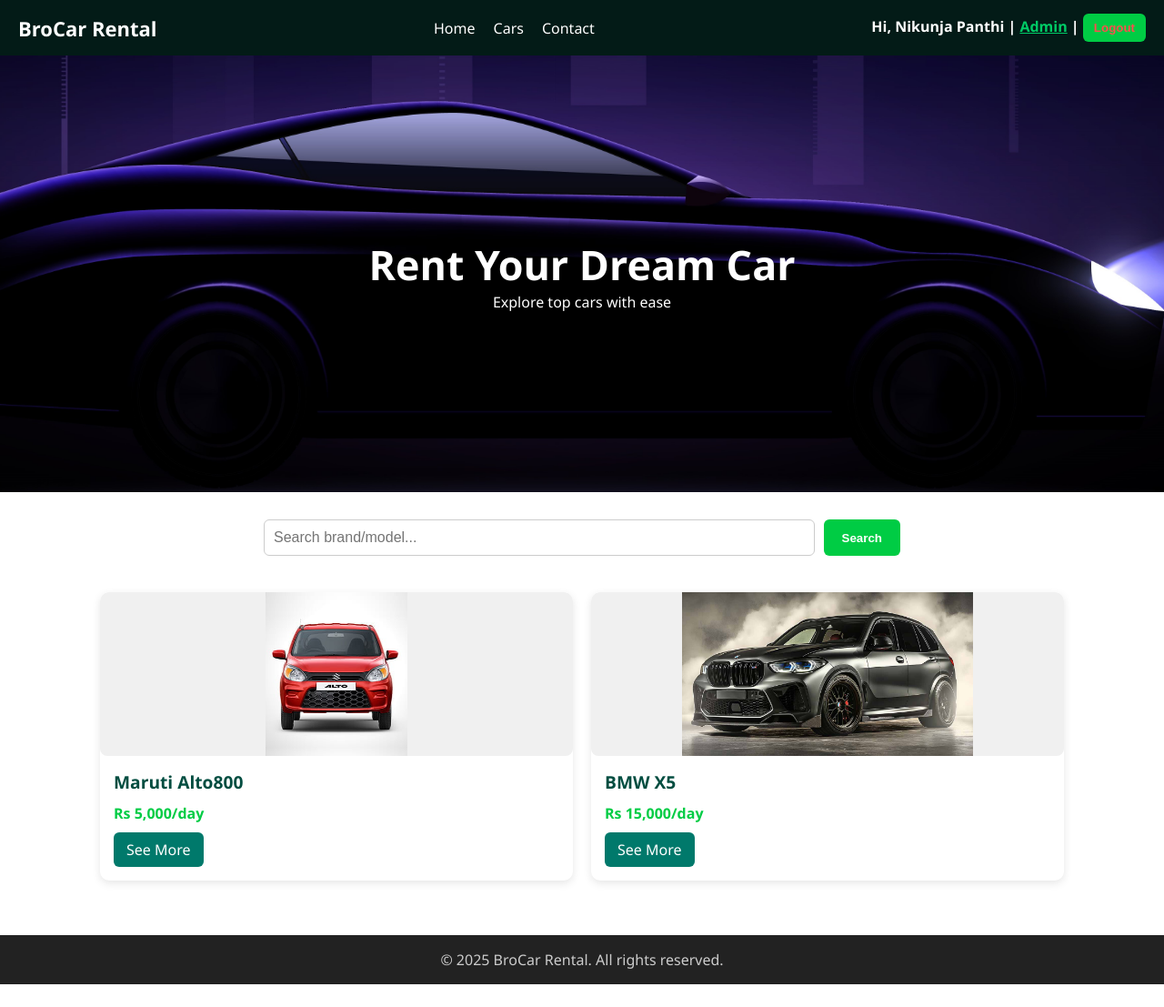
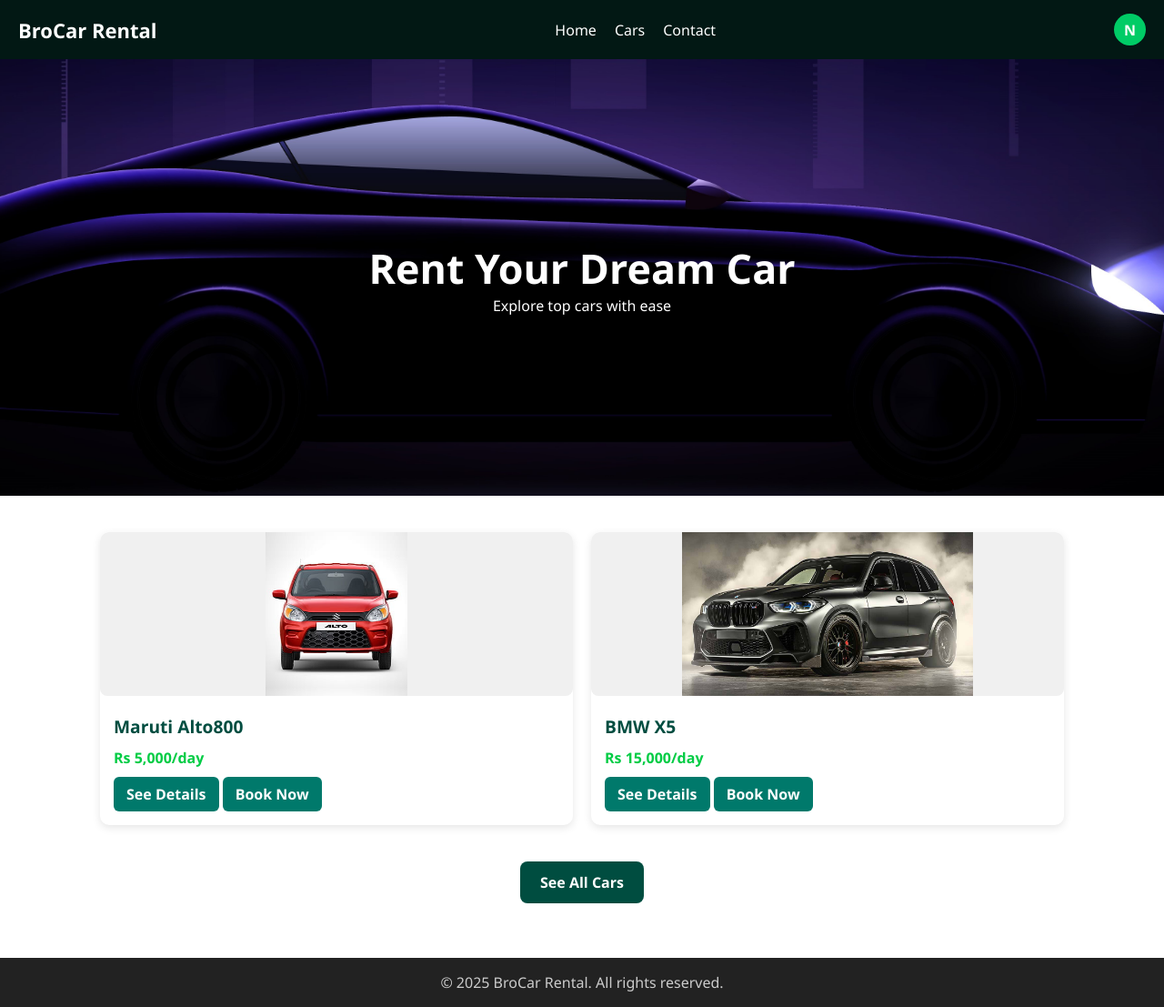
Before and after one commit to nikunjpanthi1/brocar_rental, a PHP site: page /index.php in a window 1280 px wide. Shown: the whole page at 91% size. Before the commit the page ends 1082 px from the top, so only its background shows below. Run offline with PHP 8.4, Linux system fonts and the light colour scheme; a user stored in the database is signed in; data comes from the database, SQL or seed files in the repository.

Commit message:
Update index.php
good changes to UI,  Search function with filters, cars.php linked

```diff
--- a/index.php
+++ b/index.php
@@ -1,83 +1,103 @@
 <?php
 session_start();
 require 'db.php';
-
-$viewCarId = isset($_GET['view']) ? (int)$_GET['view'] : null;
-
-if ($viewCarId) {
-    $stmt = $conn->prepare("SELECT * FROM cars WHERE car_id = ?");
-    $stmt->bind_param("i", $viewCarId);
-    $stmt->execute();
-    $car = $stmt->get_result()->fetch_assoc();
-
-    $imgStmt = $conn->prepare("SELECT * FROM car_images WHERE car_id = ?");
-    $imgStmt->bind_param("i", $viewCarId);
-    $imgStmt->execute();
-    $carImages = $imgStmt->get_result();
-} else {
-    $search = $_GET['search'] ?? '';
-    $fuel = $_GET['fuel'] ?? '';
-    $trans = $_GET['trans'] ?? '';
-    $seater = $_GET['seater'] ?? '';
-    $terrain = $_GET['terrain'] ?? '';
-    $luxury = $_GET['luxury'] ?? '';
-
-    $query = "SELECT * FROM cars WHERE quantity > 0";
-    if ($search) $query .= " AND (brand LIKE '%$search%' OR model LIKE '%$search%')";
-    if ($fuel) $query .= " AND fuel_type = '$fuel'";
-    if ($trans) $query .= " AND transmission = '$trans'";
-    if ($seater) $query .= " AND seater = '$seater'";
-    if ($terrain) $query .= " AND terrain = '$terrain'";
-    if ($luxury !== '') $query .= " AND luxury = '$luxury'";
-    $query .= " ORDER BY created_at DESC";
-
-    $cars = $conn->query($query);
-}
-
 $userLoggedIn = isset($_SESSION['name']);
-$userName = $_SESSION['name'] ?? '';
-$userType = $_SESSION['user_type'] ?? '';
+$userName     = $_SESSION['name'] ?? '';
+$userType     = $_SESSION['user_type'] ?? '';
+$cars = $conn->query("
+  SELECT *
+  FROM cars
+  WHERE quantity > 0
+  ORDER BY created_at DESC
+  LIMIT 3
+");
 ?>
-
 <!DOCTYPE html>
 <html lang="en">
 <head>
   <meta charset="UTF-8" />
   <meta name="viewport" content="width=device-width, initial-scale=1.0"/>
   <title>BroCar Rental</title>
-  <link rel="stylesheet" href="https://cdn.jsdelivr.net/npm/swiper@9/swiper-bundle.min.css" />
+  <link
+    rel="stylesheet"
+    href="https://cdn.jsdelivr.net/npm/swiper@9/swiper-bundle.min.css"
+  />
   <style>
-    * {margin: 0; padding: 0; box-sizing: border-box;}
-    body {font-family: 'Segoe UI', sans-serif; background: #fff; color: #333;}
-
+    * {
+      margin: 0;
+      padding: 0;
+      box-sizing: border-box;
+    }
+    body {
+      font-family: 'Segoe UI', sans-serif;
+      background: #fff;
+      color: #333;
+    }
     .navbar {
-      background:rgb(3, 27, 23);
+      background: rgb(2, 24, 20);
       padding: 15px 20px;
       display: flex;
       justify-content: space-between;
       align-items: center;
     }
-    button{
-      background: #00cc44;
+    .navbar .logo a {
       color: white;
-      border: none;
-      padding: 8px 12px;
-      border-radius: 6px;
+      font-weight: bold;
+      font-size: 22px;
+      text-decoration: none;
+    }
+    .nav-links {
+      list-style: none;
+      display: flex;
+      gap: 20px;
+    }
+    .nav-links a {
+      color: white;
+      text-decoration: none;
+      font-weight: 500;
+    }
+    .nav-links a:hover {
+      color: #00cc66;
+    }
+    .profile {
+      position: relative;
+      display: flex;
+      align-items: center;
+      gap: 10px;
+    }
+    .profile-icon {
+      width: 35px;
+      height: 35px;
+      background: #00cc66;
+      color: white;
+      border-radius: 50%;
+      display: flex;
+      justify-content: center;
+      align-items: center;
+      font-weight: bold;
       cursor: pointer;
-      font-weight: bold;
     }
-    .navbar .logo {color: white; font-weight: bold; font-size: 22px;}
-    .nav-links {list-style: none; display: flex; gap: 20px;}
-    .nav-links a {
-      color: white; text-decoration: none; font-weight: 500;
+    .dropdown {
+      position: absolute;
+      top: 45px;
+      right: 0;
+      background: white;
+      border: 1px solid #ccc;
+      border-radius: 8px;
+      overflow: hidden;
+      box-shadow: 0 4px 10px rgba(0,0,0,0.1);
+      display: none;
     }
-    .nav-links a:hover {color: #00cc66;}
-
-    .profile {
-      color: white;
-      font-weight: 600;
+    .dropdown a {
+      display: block;
+      padding: 10px 15px;
+      color: #333;
+      text-decoration: none;
+      font-weight: 500;
     }
-
+    .dropdown a:hover {
+      background: #f0f0f0;
+    }
     .hero {
       background: url('images/navbg.jpg') center/cover no-repeat;
       height: 60vh;
@@ -91,30 +111,6 @@
     .hero h1 {
       font-size: 2.8rem;
     }
-
-    .search-bar {
-      max-width: 700px;
-      margin: 30px auto;
-      display: flex;
-      gap: 10px;
-    }
-    .search-bar input {
-      flex: 1;
-      padding: 10px;
-      border-radius: 6px;
-      border: 1px solid #ccc;
-      font-size: 1rem;
-    }
-    .search-bar button {
-      padding: 10px 20px;
-      background: #00cc44;
-      border: none;
-      color: white;
-      font-weight: bold;
-      border-radius: 6px;
-      cursor: pointer;
-    }
-
     .cars-container {
       max-width: 1100px;
       margin: 40px auto;
@@ -123,13 +119,16 @@
       gap: 20px;
       padding: 0 20px;
     }
-
     .car-card {
       background: white;
       border-radius: 10px;
-      box-shadow: 0 3px 10px rgba(0, 0, 0, 0.1);
+      box-shadow: 0 3px 10px rgba(0,0,0,0.1);
       overflow: hidden;
       transition: 0.3s;
+    }
+    .car-card:hover {
+      transform: translateY(-5px);
+      box-shadow: 0 6px 18px rgba(0,0,0,0.15);
     }
     .car-card img {
       width: 100%;
@@ -137,10 +136,7 @@
       object-fit: contain;
       background-color: #f0f0f0;
       border-radius: 8px;
-  display: block;
-  margin: 0 auto;
     }
-
     .car-card .car-content {
       padding: 15px;
     }
@@ -153,7 +149,7 @@
       font-weight: 700;
       color: #00cc44;
     }
-    .details-btn {
+    .btn {
       display: inline-block;
       margin-top: 10px;
       background: #00796b;
@@ -161,54 +157,75 @@
       padding: 8px 14px;
       border-radius: 6px;
       text-decoration: none;
+      font-weight: 600;
     }
-
-    .car-details {
+    .btn:hover {
+      background: #005e55;
+    }
+    .see-all-btn {
+      display: block;
+      text-align: center;
+      margin: 30px auto;
+      width: fit-content;
+      background: #004d40;
+      padding: 12px 22px;
+      border-radius: 8px;
+      color: white;
+      font-weight: bold;
+      text-decoration: none;
+    }
+    .details-section {
+      display: none;
       max-width: 800px;
       margin: 40px auto;
-      background: #fff;
+      background: white;
       padding: 20px;
       border-radius: 10px;
-      box-shadow: 0 4px 16px rgba(0, 0, 0, 0.1);
+      box-shadow: 0 4px 16px rgba(0,0,0,0.1);
     }
-
-    .swiper {
+    .details-section.visible {
+      display: block;
+    }
+    .details-section h2 {
+      margin-bottom: 20px;
+      color: #004d40;
+    }
+    .details-section .swiper {
       width: 100%;
       height: 300px;
       margin-bottom: 20px;
-      border-radius: 10px;
-      overflow: hidden;
     }
-    .swiper-wrapper {
-      display: flex;
-    }
-
-    .swiper-slide img {
+    .details-section .swiper-slide img {
       width: 100%;
       height: 100%;
       object-fit: contain;
     }
-
-    .car-details h2 {
-      color: #004d40;
-      margin-bottom: 20px;
+    .details-section p {
+      margin: 8px 0;
     }
-
-    .car-details p {
-      margin: 10px 0;
-    }
-
-    .btn-back {
+    .details-section .close-details,
+    .details-section .book-now {
       display: inline-block;
       margin-top: 20px;
-      background: #00796b;
+      padding: 8px 14px;
+      border-radius: 6px;
       color: white;
-      padding: 10px 20px;
-      border-radius: 6px;
       text-decoration: none;
       font-weight: bold;
     }
-
+    .details-section .close-details {
+      background: #dc3545;
+    }
+    .details-section .book-now {
+      background: #00cc66;
+      margin-left: 10px;
+    }
+    .details-section .close-details:hover {
+      background: #c82333;
+    }
+    .details-section .book-now:hover {
+      background: #00994d;
+    }
     footer {
       text-align: center;
       padding: 16px;
@@ -219,23 +236,28 @@
   </style>
 </head>
 <body>
-
   <nav class="navbar">
-    <div class="logo">BroCar Rental</div>
+    <div class="logo"><a href="index.php">BroCar Rental</a></div>
     <ul class="nav-links">
       <li><a href="index.php">Home</a></li>
-      <li><a href="#">Cars</a></li>
+      <li><a href="cars.php">Cars</a></li>
       <li><a href="#">Contact</a></li>
     </ul>
     <div class="profile">
       <?php if ($userLoggedIn): ?>
-        Hi, <?= htmlspecialchars($userName) ?>
-        <?php if ($userType === 'admin'): ?> |
-          <a href="admin_dashboard.php" style="color:#00cc66;">Admin</a>
+        <div class="profile-icon" onclick="toggleDropdown()">
+          <?= strtoupper(substr($userName,0,1)) ?>
+        </div>
+        <div id="dropdown" class="dropdown">
+          <a href="profile.php">View Profile</a>
+          <?php if ($userType === 'admin'): ?>
+            <a href="admin_dashboard.php">Admin Panel</a>
           <?php endif; ?>
-        | <button> <a href="logout.php" style="color:#ff4d4d; text-decoration:none;">Logout</a> </button>
+          <a href="logout.php" style="color:#ff4d4d;">Logout</a>
+        </div>
       <?php else: ?>
-        <button> <a href="login.php" style="text-decoration:none;">Login</a> | <a href="signup.php" style="text-decoration:none;">Signup</a></button>
+        <a href="login.php" style="color:white;">Login</a> |
+        <a href="signup.php" style="color:white;">Signup</a>
       <?php endif; ?>
     </div>
   </nav>
@@ -247,69 +269,96 @@
     </div>
   </section>
 
-  <?php if (!$viewCarId): ?>
-    <form method="GET" class="search-bar">
-      <input type="text" name="search" placeholder="Search brand/model..." value="<?= htmlspecialchars($search ?? '') ?>">
-      <button type="submit">Search</button>
-    </form>
-  <?php endif; ?>
-
   <main>
-    <?php if ($viewCarId && $car): ?>
-      <div class="car-details">
-        <h2><?= htmlspecialchars($car['brand'] . ' ' . $car['model']) ?></h2>
-
-        <?php if ($carImages && $carImages->num_rows > 0): ?>
-          <div class="swiper">
-            <div class="swiper-wrapper">
-              <?php while ($img = $carImages->fetch_assoc()): ?>
-                <div class="swiper-slide">
-                  <img src="images/<?= htmlspecialchars($img['image_path']) ?>" alt="<?= htmlspecialchars($img['label']) ?>">
-                </div>
-              <?php endwhile; ?>
-            </div>
-            <div class="swiper-button-next"></div>
-            <div class="swiper-button-prev"></div>
-          </div>
-        <?php else: ?>
-          <!-- fallback cover image if no additional images -->
-          <img src="images/<?= htmlspecialchars($car['image']) ?>" alt="<?= htmlspecialchars($car['model']) ?>" style="width:100%; height:300px; object-fit:cover; border-radius:10px; margin-bottom:20px;">
-        <?php endif; ?>
-
-        <p><strong>Price:</strong> Rs <?= number_format($car['price_per_day']) ?> / day</p>
-        <p><strong>Fuel:</strong> <?= htmlspecialchars($car['fuel_type']) ?></p>
-        <p><strong>Transmission:</strong> <?= htmlspecialchars($car['transmission']) ?></p>
-        <p><strong>Seater:</strong> <?= htmlspecialchars($car['seater']) ?></p>
-        <p><strong>Luxury:</strong> <?= ($car['luxury'] == 1) ? 'Yes' : 'No' ?></p>
-        <p><strong>Terrain:</strong> <?= htmlspecialchars($car['terrain']) ?></p>
-        <p><strong>Details:</strong><br><?= nl2br(htmlspecialchars($car['details'])) ?></p>
-
-        <a href="index.php" class="btn-back">&larr; Back to All Cars</a>
-      </div>
-
-    <?php elseif (!$viewCarId && isset($cars)): ?>
-      <div class="cars-container">
+    <div class="cars-container" id="car-list">
       <?php while ($car = $cars->fetch_assoc()): ?>
-          <div class="car-card">
-            <img src="images/<?= htmlspecialchars($car['image']) ?>" alt="<?= htmlspecialchars($car['model']) ?>">
+        <div class="car-card" data-car-id="<?= $car['car_id'] ?>">
+          <img src="images/<?= htmlspecialchars($car['image']) ?>" alt="">
           <div class="car-content">
-              <h3><?= htmlspecialchars($car['brand']) ?> <?= htmlspecialchars($car['model']) ?></h3>
+            <h3><?= htmlspecialchars($car['brand'].' '.$car['model']) ?></h3>
             <div class="price">Rs <?= number_format($car['price_per_day']) ?>/day</div>
-              <a href="index.php?view=<?= $car['car_id'] ?>" class="details-btn">See More</a>
+            <a class="btn see-details">See Details</a>
+            <a class="btn" href="booking.php?car_id=<?= $car['car_id'] ?>">Book Now</a>
           </div>
         </div>
       <?php endwhile; ?>
     </div>
-    <?php else: ?>
-      <p style="text-align:center; margin-top: 40px;">No cars found matching your filters.</p>
-    <?php endif; ?>
+
+    <a href="cars.php" class="see-all-btn">See All Cars</a>
+
+    <div class="details-section" id="detailsSection">
+      <h2 id="detailTitle"></h2>
+      <div class="swiper" id="detail-swiper">
+        <div class="swiper-wrapper" id="detailSwiperWrapper"></div>
+        <div class="swiper-button-prev"></div>
+        <div class="swiper-button-next"></div>
+      </div>
+      <div id="detailContent"></div>
+      <a href="#" class="close-details" id="closeDetails">Close Details</a>
+      <a href="#" class="book-now" id="bookNowBtn">Book Now</a>
+    </div>
   </main>
 
   <footer>&copy; <?= date('Y') ?> BroCar Rental. All rights reserved.</footer>
 
   <script src="https://cdn.jsdelivr.net/npm/swiper@9/swiper-bundle.min.js"></script>
   <script>
-    const swiper = new Swiper('.swiper', {
+    function toggleDropdown() {
+      const dd = document.getElementById('dropdown');
+      dd.style.display = dd.style.display === 'block' ? 'none' : 'block';
+    }
+    window.onclick = (e) => {
+      if (!e.target.closest('.profile')) {
+        const dd = document.getElementById('dropdown');
+        if (dd) dd.style.display = 'none';
+      }
+    };
+
+    let detailSwiper;
+
+    document.querySelectorAll('.see-details').forEach(el => {
+      el.addEventListener('click', async () => {
+        const card = el.closest('.car-card');
+        const carId = card.getAttribute('data-car-id');
+        const resp = await fetch(`get_car_details.php?car_id=${carId}`);
+        const car = await resp.json();
+
+        document.getElementById('detailTitle').textContent = car.brand + ' ' + car.model;
+
+        const wrapper = document.getElementById('detailSwiperWrapper');
+        wrapper.innerHTML = '';
+        if (car.images.length) {
+          document.getElementById('detail-swiper').style.display = '';
+          car.images.forEach(img => {
+            const slide = document.createElement('div');
+            slide.className = 'swiper-slide';
+            slide.innerHTML = `<img src="images/${img.image_path}" alt="">`;
+            wrapper.appendChild(slide);
+          });
+        } else {
+          document.getElementById('detail-swiper').style.display = 'none';
+        }
+
+        document.getElementById('detailContent').innerHTML = `
+          <p><strong>Price:</strong> Rs ${car.price_per_day}/day</p>
+          <p><strong>Fuel:</strong> ${car.fuel_type}</p>
+          <p><strong>Transmission:</strong> ${car.transmission}</p>
+          <p><strong>Seater:</strong> ${car.seater}</p>
+          <p><strong>Luxury:</strong> ${car.luxury == 1 ? 'Yes' : 'No'}</p>
+          <p><strong>Terrain:</strong> ${car.terrain}</p>
+          <p><strong>Details:</strong><br>${car.details.replace(/\n/g, '<br>')}</p>
+        `;
+
+        document.getElementById('bookNowBtn').href = `booking.php?car_id=${carId}`;
+
+        document.getElementById('car-list').style.display = 'none';
+        document.querySelector('.see-all-btn').style.display = 'none';
+        document.getElementById('detailsSection').classList.add('visible');
+
+        if (detailSwiper) {
+          detailSwiper.update();
+        } else {
+          detailSwiper = new Swiper('#detail-swiper', {
             loop: true,
             navigation: {
               nextEl: '.swiper-button-next',
@@ -317,9 +366,19 @@
             },
             autoplay: {
               delay: 3000,
-        disableOnInteraction: false
+              disableOnInteraction: false,
+            },
+          });
         }
       });
+    });
+
+    document.getElementById('closeDetails').onclick = e => {
+      e.preventDefault();
+      document.getElementById('detailsSection').classList.remove('visible');
+      document.getElementById('car-list').style.display = '';
+      document.querySelector('.see-all-btn').style.display = '';
+    };
   </script>
 </body>
 </html>
```
Lines whose indentation alone changed are shown as unchanged.
